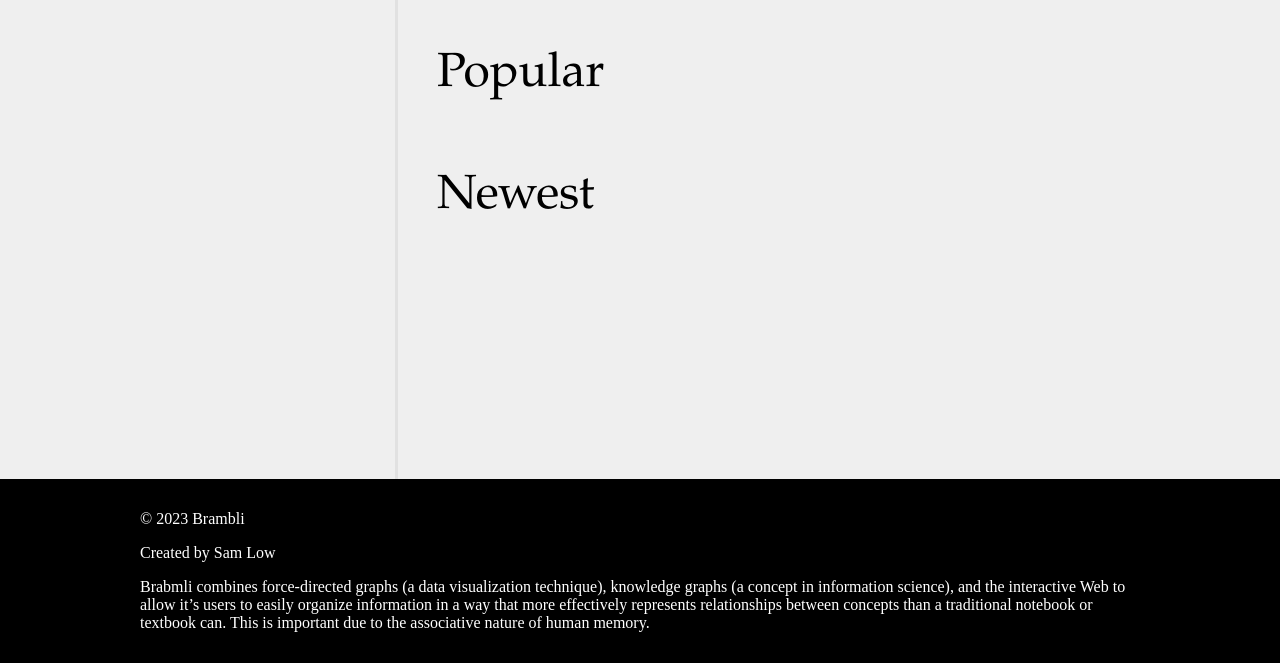
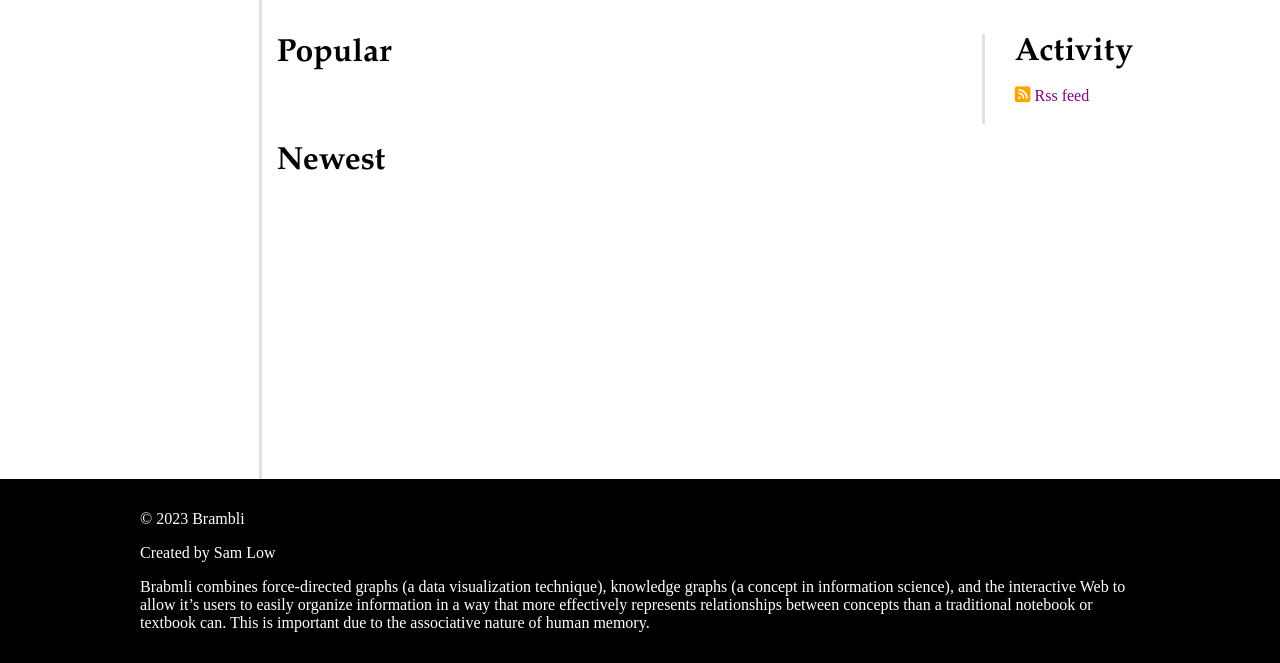
Before and after one commit to SamuelmdLow/KnowledgeGrapher, a Flask app: page / in a window 1280 px wide. Shown: the part 389-1052 px from the top of the page. Run offline with Flask 3, Linux system fonts and the light colour scheme; the visitor is signed in with stand-in values (Sample User, id 1); data that the repository does not hold is empty; some libraries are stand-ins or nearby versions.

Commit message:
Added activity and following and change styling

```diff
--- a/main.py
+++ b/main.py
@@ -109,8 +109,10 @@ def index():
     context["popular"] = db.getGraphsPopular()
     context["newest"] = db.getGraphs(orderby="newest")
     if flask_login.current_user.is_authenticated:
+        context["user"] = db.getUser(flask_login.current_user.id)
         context["user_recent"] = db.getGraphsByUser(flask_login.current_user.id, num=7)
         context["user_viewed"] = db.getGraphsViewedByUser(flask_login.current_user.id)
+        context["activity"] = db.getActivity(flask_login.current_user.id)
     return render_template('index.html', context=context)
 
 @app.route('/admin')
@@ -179,8 +181,41 @@ def userPage(userSlug):
         return "Page not found", 404
 
     context["user"] = user
-    context["graphs"] = db.getGraphsByUser(userSlug, privacy=2)
-    return render_template('userPage.html', context=context)
+
+    tab = request.args.get("tab", None)
+
+    if tab == "graphs":
+        context["graphs"] = db.getGraphsByUser(userSlug, privacy=2)
+        context["title"] = "All Graphs"
+        return render_template('userDir.html', context=context)
+
+    elif tab == "likes":
+        context["graphs"] = db.getUserLikes(userSlug)
+        context["title"] = "All Likes"
+        return render_template('userDir.html', context=context)
+
+    else:
+        context["graphs"] = db.getGraphsByUser(userSlug, privacy=2)[:5]
+        context["likes"] = db.getUserLikes(userSlug)[:5]
+
+        if tab == "followers":
+            context["followers"] = db.getFollowers(userSlug)
+            context["followCount"] = len(context["followers"])
+        else:
+            context["followCount"] = len(db.getFollowers(userSlug))
+
+        if tab == "following":
+            context["following"] = db.getFollowing(userSlug)
+            context["followingCount"] = len(context["following"])
+        else:
+            context["followingCount"] = len(db.getFollowing(userSlug))
+
+        if flask_login.current_user.is_authenticated:
+            context["isFollowing"] = db.checkFollowing(flask_login.current_user.id, userSlug)
+        else:
+            context["isFollowing"] = False
+
+        return render_template('userPage.html', context=context)
 
 @app.route('/<userSlug>/dir')
 @flask_login.login_required
@@ -194,7 +229,8 @@ def userDir(userSlug):
     if flask_login.current_user.id == userSlug:
         context["user"] = user
         context["graphs"] = db.getGraphsByUser(userSlug)
-        return render_template('userDir.html', context=context)
+        context["title"] = "Directory"
+        return render_template('userDir.html', context=context, edit=True)
     return "Page not found", 404
 
 @app.route('/bookmarks')
@@ -208,6 +244,7 @@ def bookmarks():
 
     context["user"] = user
     context["graphs"] = db.getUserBookmarks(user.slug)
+    context["title"] = "Bookmarks"
     return render_template('userDir.html', context=context)
 
 
@@ -261,6 +298,14 @@ def new():
 
     return redirect('/'+flask_login.current_user.id+'/'+id+"/edit")
 
+@app.route('/follow', methods=['GET', 'POST'])
+@flask_login.login_required
+def follow():
+    db = Database()
+    userSlug = request.form.get("user")
+    db.toggleFollow(flask_login.current_user.id, userSlug)
+    return '<script>document.location.href = document.referrer</script>'
+
 @app.route('/<ownerSlug>/<graphSlug>/like', methods=['GET', 'POST'])
 @flask_login.login_required
 def like(ownerSlug, graphSlug):
@@ -304,7 +349,9 @@ def saveInfo(ownerSlug, graphSlug):
                '''
     elif flask_login.current_user.id == ownerSlug:
         db = Database()
-        name = request.form.get("name")
+        from html_sanitizer import Sanitizer
+        sanitizer = Sanitizer()
+        name = sanitizer.sanitize(request.form.get("name"))
         privacy = request.form.get("privacy")
         desc = request.form.get("desc")
         wordcloud = request.form.get("wordcloud")
--- a/static/home.css
+++ b/static/home.css
@@ -1,18 +1,45 @@
+@font-face {
+    font-family: atkinson;
+    src: url("fonts/AtkinsonHyperlegible-Regular.ttf");
+}
+
 .activity-sidebar {
     right: 0;
-    width: 400px;
-    margin: 2em;
+    width: 15vw;
+    min-width: 200px;
+    max-width: 400px;
+    margin: 2.2em;
     margin-left: 0;
     border-left: solid 3px #e1e1e1;
     padding: 30px;
     padding-top: 0;
+    padding-bottom: 0.2em;
 }
 
 .activity-sidebar > h1 {
     margin-top: 1em;
+    margin-bottom:
 }
 
-@media only screen and (max-width: 1500px) {
+.activity-sidebar > ul {
+    list-style: none;
+    padding: 0;
+    margin-top: -0.5em;
+}
+
+.activity-sidebar > ul > li {
+    padding: 0.5em;
+    border-bottom: 1px solid;
+    font-family: atkinson;
+}
+
+.activity-sidebar a {
+    text-decoration: none;
+    color: purple;
+    font-weight: 500;
+}
+
+@media only screen and (max-width: 800px) {
 .activity-sidebar {
     display: none;
 }
--- a/static/styles.css
+++ b/static/styles.css
@@ -11,10 +11,6 @@
 @font-face {
     font-family: garamond;
     src: url("fonts/Adobe Garamond Pro Regular.ttf");
-}
-
-html {
-    background-color: #efefef;
 }
 
 h1, h2 {
@@ -136,6 +132,7 @@ nav > ul > li > p{
 
 .home-content {
     flex-grow: 1;
+    overflow-x: hidden;
 }
 
 .home-main-content {
@@ -143,17 +140,14 @@ nav > ul > li > p{
 }
 
 .main {
-    flex-grow: 1;
     padding: 15px;
-    max-width: 1000px;
+    width: 1100px;
+    max-width: 80%;
     margin: auto;
     margin-top: 0;
     margin-bottom: 50px;
-    width: -webkit-fill-available;
-}
-
-.main > h1 {
-    margin-left: 0.5em;
+    height: 100%;
+    overflow-x: hidden;
 }
 
 #dashboard-sidebar {
@@ -161,7 +155,7 @@ nav > ul > li > p{
     left: 0;
     top:0;
     margin: 0;
-    width: 350px;
+    width: 300px;
     height: 100vh;
     padding: 15px;
     padding-left: 30px;
@@ -264,6 +258,31 @@ input {
 
 .scrollList-container {
     position: relative;
+    margin-right: 1em;
+    margin-bottom: 3em;
+}
+
+/* width */
+::-webkit-scrollbar {
+  width: 10px;
+  height: 10px;
+}
+
+/* Track */
+::-webkit-scrollbar-track {
+  background: #f1f1f1;
+  margin-left: 2em;
+  margin-right: 2em;
+}
+
+/* Handle */
+::-webkit-scrollbar-thumb {
+  background: #aaa;
+}
+
+/* Handle on hover */
+::-webkit-scrollbar-thumb:hover {
+  background: #888;
 }
 
 .fader-left {
@@ -271,7 +290,7 @@ input {
     left: -1px;
     width: 2em;
     height: 100%;
-    background-image: linear-gradient(to left, #efefef00, #efefef);
+    background-image: linear-gradient(to left, #ffffff00, #ffffff);
     top: 0;
 }
 
@@ -280,7 +299,7 @@ input {
     right: -1px;
     width: 2em;
     height: 100%;
-    background-image: linear-gradient(to right, #efefef00, #efefef);
+    background-image: linear-gradient(to right, #ffffff00, #ffffff);
     top: 0;
 }
 
@@ -314,6 +333,49 @@ input {
     display: flex;
 }
 
+.followList {
+    width: 100%;
+    border-top: 2px solid gray;
+    height: 100%;
+}
+
+.followList > ul {
+    list-style: none;
+    padding: 0;
+    border-bottom: 1px solid #eeeeee;
+}
+
+.followList > ul > li {
+    border-top: 1px solid #eeeeee;
+    padding: 1em;
+}
+
+.exit {
+    position: relative;
+    left: -3em;
+    top: 20px;
+}
+
+.followbar > span {
+    margin-right: 1em;
+}
+
+input[type="submit" i] {
+    background: purple;
+    color: #ffffff;
+    border: #7c5695 1px solid;
+    border-radius: 9px;
+}
+
+input[type="submit" i]:hover {
+    cursor: pointer;
+    opacity: 0.8;
+}
+
+.orange {
+    color: orange;
+    font-size: large;
+}
 
 @media only screen and (max-width: 600px) {
     .content {
@@ -353,7 +415,13 @@ input {
 
 @media only screen and (min-width: 600px) {
     h1 {
-        font-size: xxx-large;
+        font-size: xx-large;
+        font-weight: 700;
+        font-family: 'garamond';
+    }
+    h2 {
+        font-size: xx-large;
+        font-family: 'garamond';
     }
 
     #dashboard-sidebar > h2 {
--- a/templates/graph-layout.html
+++ b/templates/graph-layout.html
@@ -51,7 +51,7 @@
     <ul class="right">
         {% block right_nav %}{% endblock %}
         {% if current_user.is_authenticated %}
-                <li class="mobile-hidden"><a href="/{{ current_user.id }}/dir"><i class="fa-solid fa-folder"></i></a></li>
+                <li class="mobile-hidden"><a href="/{{ current_user.id }}/dir" title="Directory"><i class="fa-solid fa-folder"></i></a></li>
         <li class="dropdown mobile-hidden">
             <a href="/{{ current_user.id }}">{{ current_user.id }}</a>
             <div class="profile-dropdown dropdown-content">
--- a/templates/graph-thumb-dir.html
+++ b/templates/graph-thumb-dir.html
@@ -1,9 +1,9 @@
 <div class="graph-thumb">
-    <a href="/{{graph.user}}/{{graph.slug}}/edit">
+    <a href="/{{graph.user}}/{{graph.slug}}{% if edit %}/edit{% endif %}">
         <div class="graph-thumb-img" style="background-image: url('{{ url_for('static', filename='images/thumbnails/' + graph.user + '-' + graph.slug + '.png') }}')"></div>
     </a>
     <div class="graph-thumb-desc">
-        <h2><a href="/{{graph.user}}/{{graph.slug}}/edit">{{graph.name}}</a></h2>
+        <h2><a href="/{{graph.user}}/{{graph.slug}}{% if edit %}/edit{% endif %}">{{graph.name}}</a></h2>
         <p>{{graph.desc}}</p>
         <p>{{graph.lastEdit}}</p>
     </div>
--- a/templates/graph-view.html
+++ b/templates/graph-view.html
@@ -47,14 +47,14 @@
 
 {% block right_nav %}
 <li>
-    <a id="like-button" class="{% if context.liked %}active{% else %}inactive{% endif %}" href="/#">
+    <a id="like-button" title="Like" class="{% if context.liked %}active{% else %}inactive{% endif %}" href="/#">
         <i class="inactive nav-icon fa-regular fa-heart"></i>
         <i class="active nav-icon fa-solid fa-heart"></i>
         <span id="like-count">{{context.graph.likes}}</span>
     </a>
 </li>
 <li>
-    <a id="bookmark-button" class="{% if context.bookmarked %}active{% else %}inactive{% endif %}" href="/#">
+    <a id="bookmark-button" title="Bookmark" class="{% if context.bookmarked %}active{% else %}inactive{% endif %}" href="/#">
         <i class="inactive nav-icon fa-regular fa-bookmark"></i>
         <i class="active nav-icon fa-solid fa-bookmark"></i>
     </a>
--- a/templates/index.html
+++ b/templates/index.html
@@ -40,11 +40,19 @@
             </div>
         </div>
 
+        {% if current_user.is_authenticated %}
         <div class="mobile-hidden">
             <div class="activity-sidebar">
                 <h1>Activity</h1>
+                <ul>
+                    {% for activity in context.activity %}
+                    <li>{{activity[0]|safe}}</li>
+                    {% endfor %}
+                </ul>
+                <p><a href="/rss/{{context.user.rssCode}}"><i class="fa-solid fa-square-rss orange"></i> Rss feed</a></p>
             </div>
         </div>
+        {% endif %}
     </div>
 </div>
 {% endblock %}
--- a/templates/layout.html
+++ b/templates/layout.html
@@ -25,9 +25,9 @@
     <ul class="right">
         {% if current_user.is_authenticated %}
         <li><i class="fa-solid fa-bell"></i></li>
-        <li><a href="/bookmarks"><i class="fa-solid fa-bookmark"></i></a></li>
-        <li class="mobile-hidden"><a href="/new"><i class="fa-solid fa-plus"></i></a></li>
-        <li class="mobile-hidden"><a href="/{{ current_user.id }}/dir"><i class="fa-solid fa-folder"></i></a></li>
+        <li><a href="/bookmarks" title="Bookmarks"><i class="fa-solid fa-bookmark"></i></a></li>
+        <li class="mobile-hidden"><a href="/new" title="New Graph"><i class="fa-solid fa-plus"></i></a></li>
+        <li class="mobile-hidden"><a href="/{{ current_user.id }}/dir" title="Directory"><i class="fa-solid fa-folder"></i></a></li>
         <li class="dropdown">
             <a class="mobile-hidden" href="/{{ current_user.id }}">{{ current_user.id }}</a>
             <p class="desktop-hidden">{{ current_user.id }}</p>
@@ -63,8 +63,9 @@
 
 <div class="content">
 
+    {% if current_user.is_authenticated %}
     <div id="dashboard-sidebar" class="mobile-hidden {% block dashboard %}desktop-hidden{% endblock %}">
-    <h2>{{ current_user.id }}</h2>
+    <h1>{{ current_user.id }}</h1>
     <h2>Recently Viewed</h2>
     <ul>
         {% for graph in context.user_viewed %}
@@ -78,6 +79,7 @@
         {% endfor %}
     </ul>
     </div>
+    {% endif %}
 
     {% block content %}
     {% endblock %}
--- a/templates/userDir.html
+++ b/templates/userDir.html
@@ -7,7 +7,7 @@
 
 {% block content %}
 <div class="main">
-    <h1>{{context.user.name}}</h1>
+    <h1>{{context.title}} - <a href="/{{context.user.slug}}">{{context.user.name}}</a></h1>
     <ul class="dirList">
     {% for graph in context.graphs %}
     <li>
```
Also changed, not shown: db.py (+169 -1 lines), templates/userPage.html (+51 -0 lines).
